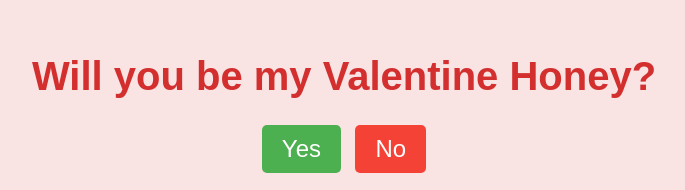
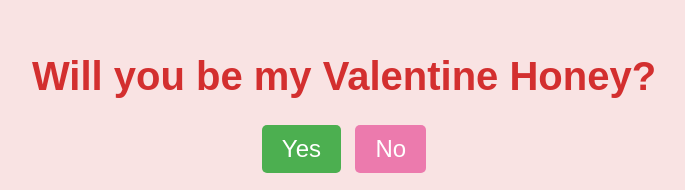
Before and after one commit to Chanti2635/Will-you-be-my-valentine-honey, a plain HTML site: page index.html in a window 1280 px wide. Shown: the part 138-328 px from the top of the page, without its empty margins (296-981 px from the left). Drawn offline with Linux system fonts and the light colour scheme.

Commit message:
Add files via upload

```diff
--- a/styles.css
+++ b/styles.css
@@ -36,7 +36,7 @@ body {
   .no-button {
     font-size: 1.5em;
     padding: 10px 20px;
-    background-color: #f44336;
+    background-color: #ec7aad;
     color: white;
     border: none;
     border-radius: 5px;
```
